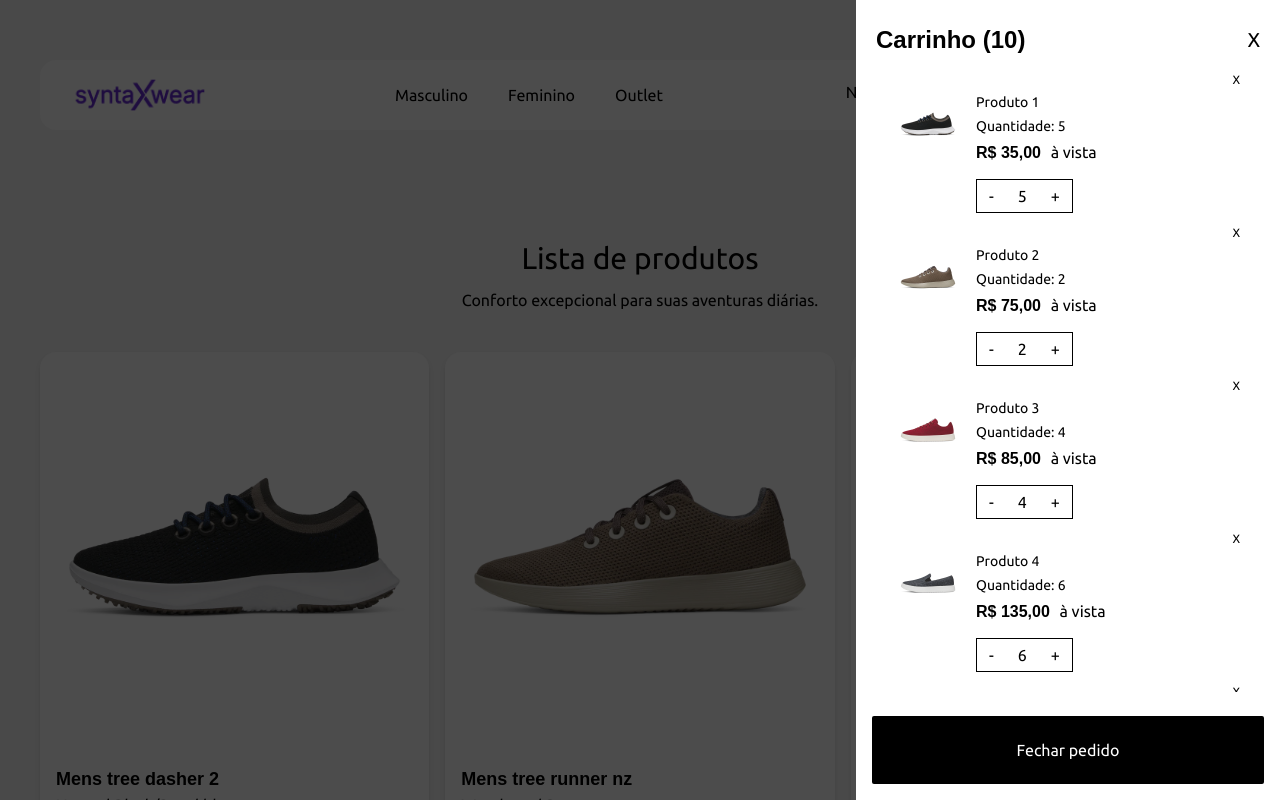
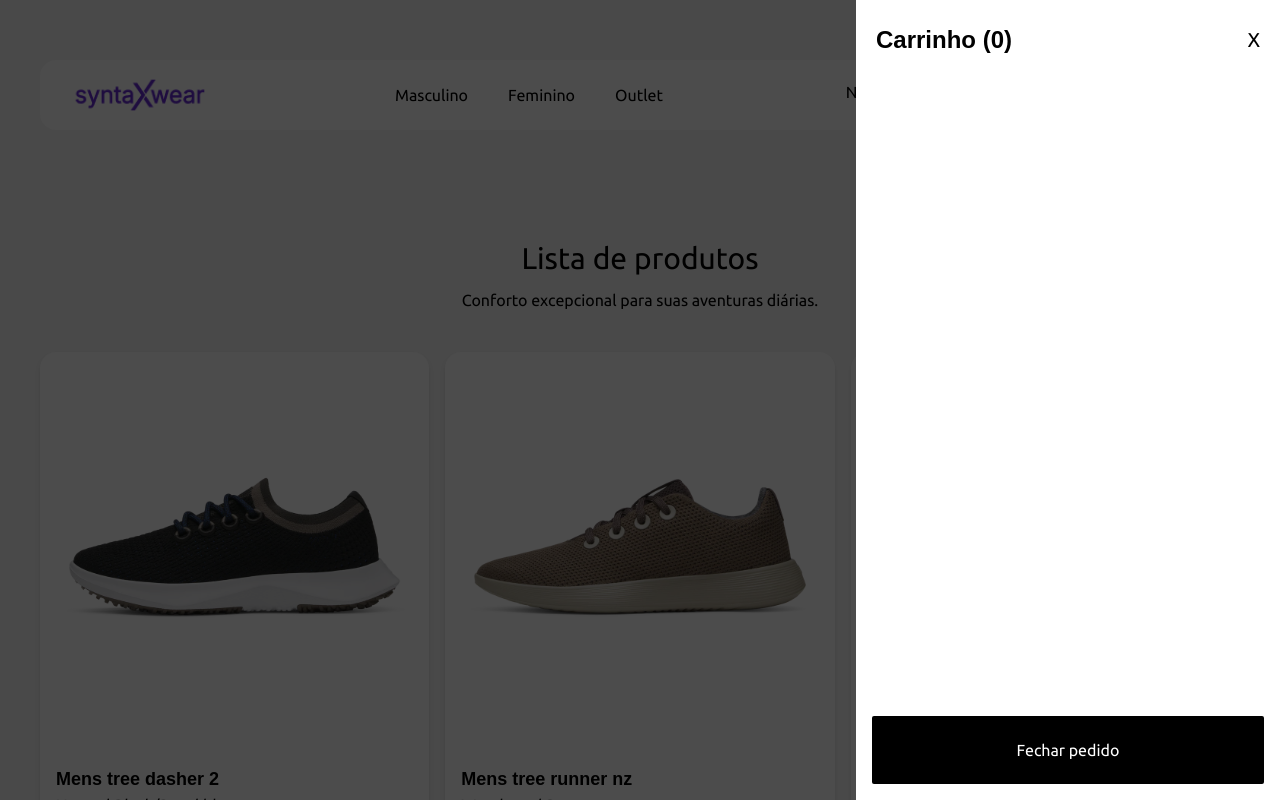
Before and after one commit to Jhonyson-b/syntax-wer-app, a React (Vite) app: page /products in a window 1280 px wide. Both pictures are taken after a click on the button 1199 px from the left and 92 px from the top of the page. Shown: the top 800 px of the page. Built offline with nearby package versions, Linux system fonts and the light colour scheme; a web font is replaced by a local one.

Commit message:
feat: adiciona contexto de produtos no carrinho

```diff
--- a/src/App.tsx
+++ b/src/App.tsx
@@ -1,5 +1,6 @@
 import { RouterProvider, createRouter } from "@tanstack/react-router"
 import { routeTree } from "./router-tree-gen"
+import { CartProvider } from "./contexts/CartProvider";
 
 // Cria a instância principal do roteador a partir da árvore gerada automaticamente pelo plugin.
 // Isso permite que o TanStack Router monte as rotas com base nos arquivos da pasta configurada no Vite.
@@ -15,7 +16,11 @@ declare module '@tanstack/react-router' {
 
 // Enquanto a navegação por rotas ainda está sendo concluída, o App continua renderizando as seções principais da página.
 function App() {
-  return <RouterProvider router={router} />
+  return (
+    <CartProvider>
+      <RouterProvider router={router} />
+    </CartProvider>
+  )
 }
 
 export default App
--- a/src/components/ProductCard/index.tsx
+++ b/src/components/ProductCard/index.tsx
@@ -1,12 +1,16 @@
 import { Link } from "@tanstack/react-router"
 import type { Product } from "../../interfaces/product"
 import { MdAddShoppingCart } from "react-icons/md"
+import { CartContext } from "../../contexts/CartContext";
+import { useContext } from "react";
 
 interface ProductCardProps {
     product: Product
 }
 
 export const ProductCard = ({product}: ProductCardProps) => {
+    const { addToCart } = useContext(CartContext);
+
     return (
         <div className="bg-white rounded-2xl shadow-md">
                     <Link to="/products/$productId" params={{ productId: String(product.id) }}>
@@ -23,7 +27,7 @@ export const ProductCard = ({product}: ProductCardProps) => {
                                 R${product.price},00
                             </span>
 
-                            <button className="cursor-pointer">
+                            <button className="cursor-pointer" onClick={() => addToCart(product )}>
                                 <MdAddShoppingCart className="h-7 w-7" />
                             </button>
                         </div>
--- a/src/components/ShoppingCart/index.tsx
+++ b/src/components/ShoppingCart/index.tsx
@@ -1,27 +1,14 @@
-import IconCart from '@/assets/images/icon-cart.png'
-import { useState } from 'react'
-import MensTreeDasher from '@/assets/images/tree-dasher-2-natural-black-boyal-blue.webp'
-import MensTreeRunnerNz from '@/assets/images/tree-runner-nz-weathered-brown.webp'
-import MensWoolCruiser from '@/assets/images/wool-cruiser-burgundy.webp'
-import MensWoolCruiserSlipOn from '@/assets/images/wool-cruiser-slip-on-dark-grey.webp'
-import MensWoolCruiserWaterproof from '@/assets/images/wool-cruiser-waterproof-natural-black.webp'
-import formatCurrency from '../../utils/formatCurrency'
+import IconCart from '@/assets/images/icon-cart.png';
+import { useState, useContext } from 'react';
+import { formatCurrency } from '../../utils/formatCurrency';
+import { CartContext } from '../../contexts/CartContext';
 
-const productsInCart = [
-    { id: 1, name: 'Produto 1', image: MensTreeDasher, price: 35, quantity: 5 },
-    { id: 2, name: 'Produto 2', image: MensTreeRunnerNz, price: 75, quantity: 2 },
-    { id: 3, name: 'Produto 3', image: MensWoolCruiser, price: 85, quantity: 4 },
-    { id: 4, name: 'Produto 4', image: MensWoolCruiserSlipOn, price: 135, quantity: 6 },
-    { id: 5, name: 'Produto 5', image: MensWoolCruiserWaterproof, price: 15, quantity: 2 },
-    { id: 6, name: 'Produto 1', image: MensTreeDasher, price: 35, quantity: 5 },
-    { id: 7, name: 'Produto 2', image: MensTreeRunnerNz, price: 75, quantity: 2 },
-    { id: 8, name: 'Produto 3', image: MensWoolCruiser, price: 85, quantity: 4 },
-    { id: 9, name: 'Produto 4', image: MensWoolCruiserSlipOn, price: 135, quantity: 6 },
-    { id: 10, name: 'Produto 5', image: MensWoolCruiserWaterproof, price: 15, quantity: 2 },
-]
 
 export const ShoppingCart = () => {
-    const [cartIsOpen, setCartIsOpen] = useState<boolean>(false)
+    const [cartIsOpen, setCartIsOpen] = useState<boolean>(false);
+    const { cart, removeFromCart, incrementInCart, decrementInCart } = useContext(CartContext);
+
+    console.log("items no carrinho:", cart);
 
     return (
         <>
@@ -35,17 +22,17 @@ export const ShoppingCart = () => {
                 {/* Drawer */}
                 <div className={`${cartIsOpen ? 'translate-x-0' : 'translate-x-full'} absolute top-0 right-0 bottom-0 bg-white pt-6 transition-all duration-500 ease-in-out w-75 md:w-106`} onClick={(e) => e.stopPropagation()}>
                     <header className="flex items-center justify-between px-5">
-                        <p className="text-2xl font-bold">Carrinho ({productsInCart.length})</p>
+                        <p className="text-2xl font-bold">Carrinho ({cart.length})</p>
                         <button className="text-xl cursor-pointer" onClick={() => setCartIsOpen(!cartIsOpen)}>X</button>
                     </header>
 
                     <ul className="p-4 h-[calc(100%_-_140px)] overflow-y-auto scrollbar-hide flex flex-col gap-3">
-                        {productsInCart.map(product => (
+                        {cart.map(product => (
                             <li className="flex flex-col gap-1 px-6" key={product.id}>
-                                <button className="self-end text-xs cursor-pointer">X</button>
+                                <button className="self-end text-xs cursor-pointer" onClick={() => removeFromCart(product.id)}>X</button>
 
                                 <div className="flex gap-4">
-                                    <img className="w-16 h-16" src={product.image} alt='' />
+                                    <img className="w-16 h-16" src={product.image} alt={product.name} />
 
                                     <div className="flex flex-col items-start">
                                         <p className="mb-1 text-sm">{product.name}</p>
@@ -57,9 +44,9 @@ export const ShoppingCart = () => {
                                         </p>
 
                                         <div className="border flex gap-6 py-1 px-3">
-                                            <button className="cursor-pointer">-</button>
+                                            <button className="cursor-pointer" onClick={() => decrementInCart(product)}>-</button>
                                             <p>{product.quantity}</p>
-                                            <button className="cursor-pointer">+</button>
+                                            <button className="cursor-pointer" onClick={() => incrementInCart(product)}>+</button>
                                         </div>
                                     </div>
                                 </div>
--- /dev/null
+++ b/src/contexts/CartContext.tsx
@@ -0,0 +1,13 @@
+import { createContext } from "react";
+import type { ProductCart } from "./CartProvider";
+import type { Product } from "../interfaces/product";
+
+interface CartContextType {
+    cart: ProductCart[],
+    addToCart: (product: Product) => void,
+    removeFromCart: (productId: number) => void,
+    incrementInCart: (product: ProductCart) => void,
+    decrementInCart: (product: ProductCart) => void,
+}
+
+export const CartContext = createContext({} as CartContextType);
--- /dev/null
+++ b/src/contexts/CartProvider.tsx
@@ -0,0 +1,88 @@
+import { useState } from 'react';
+import type { Product } from '../interfaces/product';
+import { CartContext } from './CartContext';
+
+interface CartProviderProps {
+    children: React.ReactNode;
+}
+
+export interface ProductCart extends Product {
+    quantity: number;
+}
+
+export const CartProvider = ({ children }: CartProviderProps) => {
+
+    const [cart, setCart] = useState<ProductCart[]>([]);
+
+    function addToCart(product: Product): void {
+        const productExistsInCart = cart.find(
+            (itemIncart) => itemIncart.id === product.id
+        );
+
+        let newCart;
+
+        if (productExistsInCart) {
+            newCart = cart.map((itemInCart) =>
+                itemInCart.id === product.id
+                    ? { ...itemInCart, quantity: itemInCart.quantity + 1 }
+                    : itemInCart
+            );
+        } else {
+            newCart = [...cart, { ...product, quantity: 1 }];
+        }
+
+        setCart(newCart);
+    }
+
+    function removeFromCart(productId: number): void {
+        setCart(cart.filter((itemInCart) => itemInCart.id !== productId));
+    }
+
+    function incrementInCart(product: ProductCart): void {
+        updateProductQuantity(product, product.quantity + 1);
+    }
+
+    function decrementInCart(product: ProductCart): void {
+        updateProductQuantity(product, product.quantity - 1);
+    }
+
+    function updateProductQuantity(
+        product: ProductCart,
+        newQuantity: number
+    ): void {
+        if (newQuantity <= 0) return;
+
+        const productExistsInCart = cart.find(
+            (itemIncart) => itemIncart.id === product.id
+        );
+
+        if (!productExistsInCart) return;
+
+        const newCart = cart.map((itemInCart) =>
+            itemInCart.id === product.id
+                ? { ...itemInCart, quantity: newQuantity }
+                : itemInCart
+        );
+
+        setCart(newCart);
+    }
+
+    return (
+        <CartContext.Provider
+            value={{
+                cart,
+                addToCart,
+                removeFromCart,
+                incrementInCart,
+                decrementInCart
+            }}
+        >
+            {children}
+        </CartContext.Provider>
+    );
+};
+
+// - adicionar um produto ao carrinho
+// - remover um produto do carrinho
+// - incrementar a quantidade de um produto
+// - decrementar a quantidade de um produto
--- a/src/pages/_app/products/$productId.tsx
+++ b/src/pages/_app/products/$productId.tsx
@@ -1,6 +1,8 @@
 import { createFileRoute, Link } from '@tanstack/react-router'
 import { products } from '../../../mocks/products'
-import formatCurrency from '../../../utils/formatCurrency'
+import { formatCurrency } from '../../../utils/formatCurrency'
+import { CartContext } from "../../../contexts/CartContext";
+import { useContext } from "react";
 
 export const Route = createFileRoute('/_app/products/$productId')({
   component: RouteComponent,
@@ -8,9 +10,13 @@ export const Route = createFileRoute('/_app/products/$productId')({
 
 function RouteComponent() {
 
+  const { addToCart } = useContext(CartContext);
+
   const { productId } = Route.useParams()
 
   const filteredProduct = products.find(product => product.id === Number(productId))
+
+  if(!filteredProduct) return;
 
   const originalPrice = filteredProduct?.price ?? 0;
   // 10% de desconto
@@ -59,7 +65,7 @@ function RouteComponent() {
           </form>
         </div>
 
-        <button className="bg-black text-white rounded-md p-5 w-full cursor-pointer hover:bg-gray-800">
+        <button className="bg-black text-white rounded-md p-5 w-full cursor-pointer hover:bg-gray-800" onClick={() => addToCart(filteredProduct)}>
           Adicionar ao carrinho
         </button>
 
```
